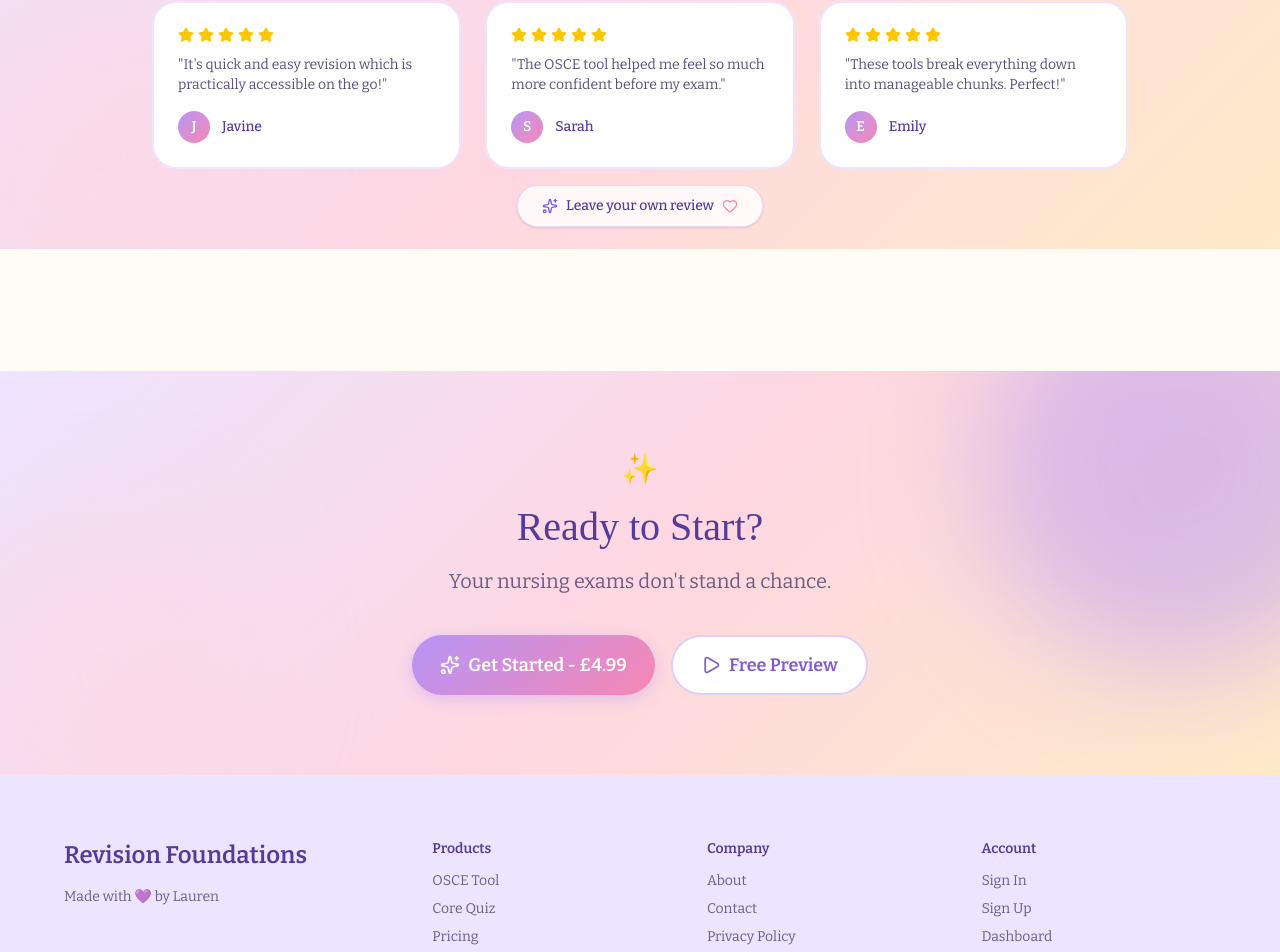
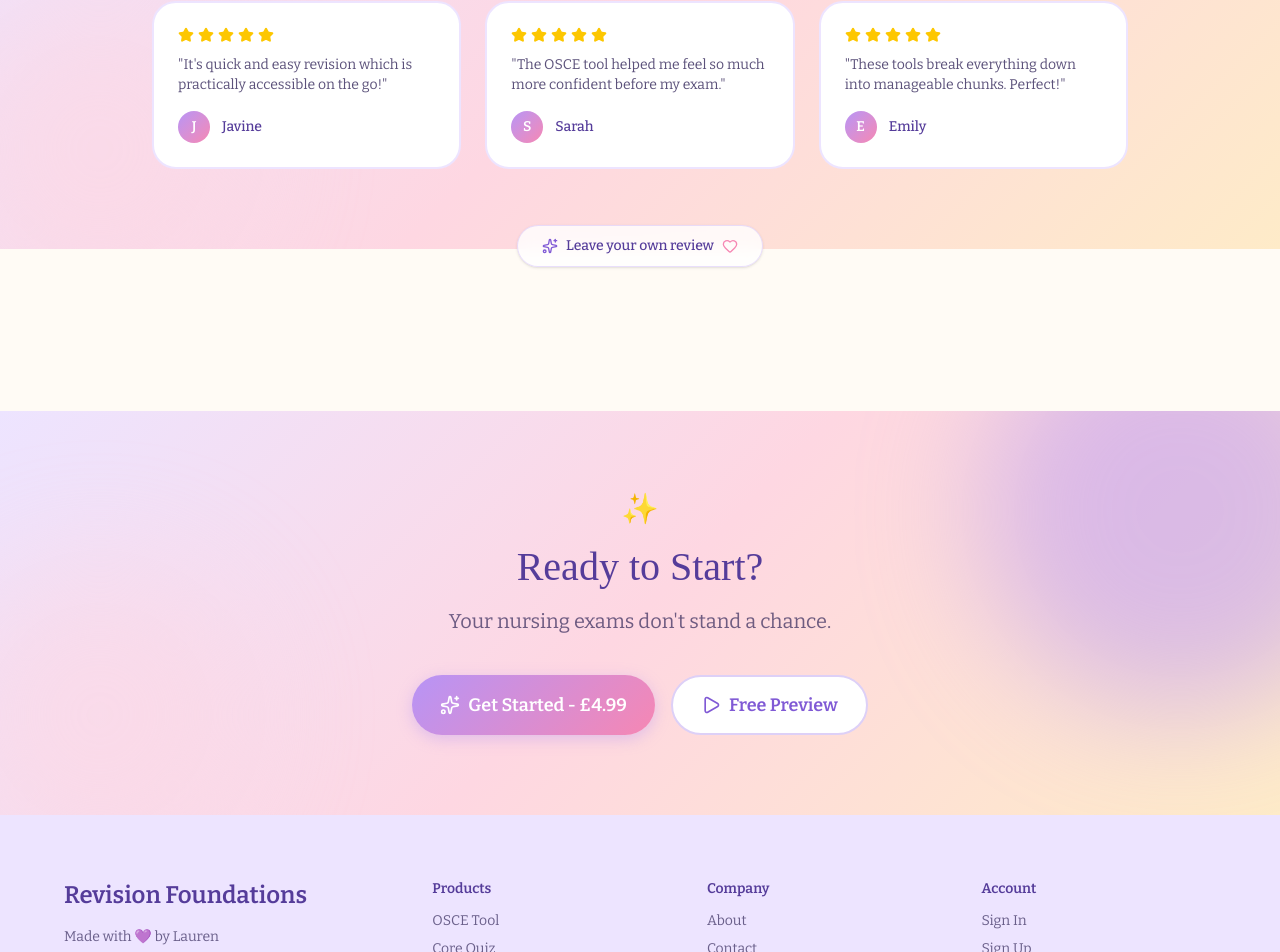
Before and after one commit to laurencaitlinemmerson-tech/revision-foundations-saas, a Next.js app: page / in a window 1280 px wide. Shown: the part 2286-3238 px from the top of the page. Built offline with nearby package versions, Linux system fonts and the light colour scheme; no server answers; a web font is replaced by a local one.

Commit message:
Update page.tsx

```diff
--- a/src/app/page.tsx
+++ b/src/app/page.tsx
@@ -134,7 +134,7 @@ export default function HomePage() {
         <Testimonials />
 
         {/* Corrected "Leave your own review" button */}
-        <div className="flex justify-center -mt-16 mb-12 relative z-20">
+        <div className="flex justify-center -mt-6 mb-12 relative z-20">
           <a
             href="/review"
             className="inline-flex items-center gap-2 bg-white/80 backdrop-blur px-6 py-2.5 rounded-full text-sm font-medium border border-[var(--lavender)]/30 transition-all hover:bg-white hover:scale-105 active:scale-95 shadow-sm"
```
